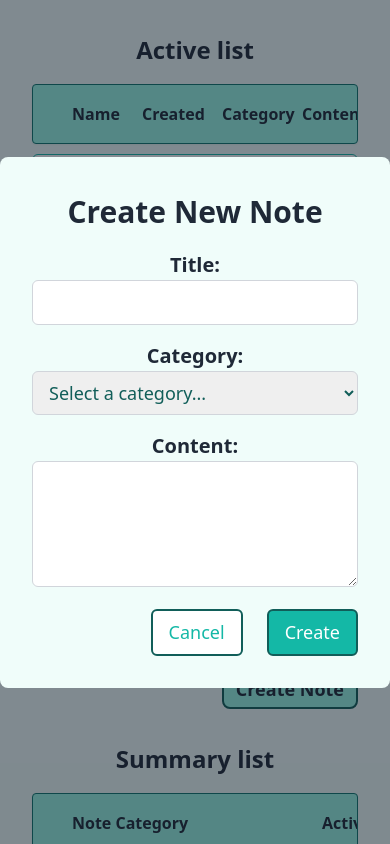
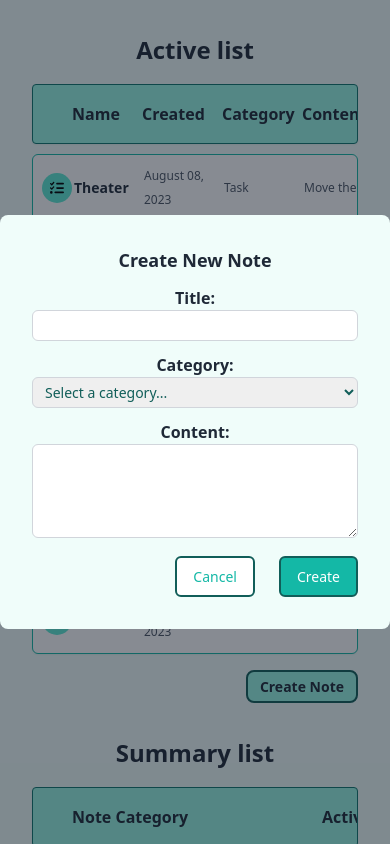
Before and after one commit to KsanaSal/radency-notes-app-react, a React (Vite) app: page / in a window 390 px wide. Both pictures are taken after a click on the button "Create Note". Shown: the top 844 px of the page. Built offline with nearby package versions, Linux system fonts and the light colour scheme.

Commit message:
+ added responsive in modal window

```diff
--- a/src/components/activeArchiveTable/ActiveArchiveHeadTable.tsx
+++ b/src/components/activeArchiveTable/ActiveArchiveHeadTable.tsx
@@ -38,8 +38,6 @@ const ActiveArchiveHeadTable = ({ type }: { type: "active" | "archived" }) => {
                                     className="w-[16px] md:w-[18px] lg:w-[20px] h-[16px] md:h-[18px] lg:h-[20px]"
                                     src={iconArchived}
                                     alt="Icon archive"
-                                    // width="20"
-                                    // height="20"
                                 />
                             </div>
                             <div className="p-1 md:p-2">
@@ -47,8 +45,6 @@ const ActiveArchiveHeadTable = ({ type }: { type: "active" | "archived" }) => {
                                     className="w-[16px] md:w-[18px] lg:w-[20px] h-[16px] md:h-[18px] lg:h-[20px]"
                                     src={iconDelete}
                                     alt="Icon delete"
-                                    // width="20"
-                                    // height="20"
                                 />
                             </div>
                         </div>
@@ -58,8 +54,6 @@ const ActiveArchiveHeadTable = ({ type }: { type: "active" | "archived" }) => {
                                 className="w-[16px] md:w-[18px] lg:w-[20px] h-[16px] md:h-[18px] lg:h-[20px]"
                                 src={iconUnarchived}
                                 alt="Icon archive"
-                                // width="20"
-                                // height="20"
                             />
                         </div>
                     )}
--- a/src/components/buttons/CancelBtn.tsx
+++ b/src/components/buttons/CancelBtn.tsx
@@ -3,7 +3,7 @@ const CancelBtn = ({ handleCloseModal }: { handleCloseModal: () => void }) => {
         <button
             type="button"
             id="cancelCreateNote"
-            className=" text-teal-500 text-[18px] hover:text-teal-800 border-teal-800 border-2 px-4 py-2 rounded-md mr-3 bg-white hover:bg-teal-100"
+            className=" text-teal-500 text-[14px] sm:text-[16px] md:text-[18px] lg:text-[20px] hover:text-teal-800 border-teal-800 border-2 px-4 py-2 rounded-md mr-3 bg-white hover:bg-teal-100"
             onClick={handleCloseModal}
         >
             Cancel
--- a/src/components/buttons/CreateEditBtn.tsx
+++ b/src/components/buttons/CreateEditBtn.tsx
@@ -7,7 +7,7 @@ const CreateEditBtn = () => {
     return (
         <button
             type="submit"
-            className="text-white text-[18px] bg-teal-500 border-teal-800 border-2 px-4 py-2 rounded-md ml-3 hover:bg-teal-100 hover:text-teal-800"
+            className="text-white text-[14px] sm:text-[16px] md:text-[18px] lg:text-[20px] bg-teal-500 border-teal-800 border-2 px-4 py-2 rounded-md ml-3 hover:bg-teal-100 hover:text-teal-800"
         >
             {noteId ? "Edit" : "Create"}
         </button>
--- a/src/components/buttons/CreateNoteBtn.tsx
+++ b/src/components/buttons/CreateNoteBtn.tsx
@@ -5,7 +5,7 @@ const CreateNoteBtn = ({
 }) => {
     return (
         <button
-            className="text-gray-800 font-bold text-[18px] border-2 px-3 py-1 rounded-lg border-teal-800 bg-teal-200 hover:bg-teal-800 hover:text-white block mt-4 ml-auto"
+            className="text-gray-800 font-bold text-[14px] sm:text-[16px] md:text-[18px] lg:text-[20px] border-2 px-3 py-1 rounded-lg border-teal-800 bg-teal-200 hover:bg-teal-800 hover:text-white block mt-4 ml-auto"
             data-create-note
             onClick={handleOpenModal}
         >
--- a/src/components/form/Form.tsx
+++ b/src/components/form/Form.tsx
@@ -67,10 +67,10 @@ const Form = () => {
 
     return (
         <form id="createNoteForm" onSubmit={handleSubmit}>
-            <div className="mb-4">
+            <div className="mb-3 md:mb-4 lg:mb-5">
                 <label
                     htmlFor="noteTitle"
-                    className="block font-semibold text-[20px]"
+                    className="block font-semibold text-[16px] sm:text-[18px] md:text-[20px] lg:text-[24px]"
                 >
                     Title:
                 </label>
@@ -78,22 +78,22 @@ const Form = () => {
                     type="text"
                     id="noteTitle"
                     name="noteTitle"
-                    className="w-full text-[18px] border border-gray-300 rounded-md px-3 py-2 focus:outline-none focus:border-teal-500"
+                    className="w-full text-[14px] sm:text-[16px] md:text-[18px] lg:text-[20px] border border-gray-300 rounded-md px-2 md:px-3 py-1 md:py-2 focus:outline-none focus:border-teal-500"
                     defaultValue={currentNote?.nameTitle || ""}
                     required
                 />
             </div>
-            <div className="mb-4">
+            <div className="mb-3 md:mb-4 lg:mb-5">
                 <label
                     htmlFor="noteCategory"
-                    className="block font-semibold text-[20px]"
+                    className="block font-semibold text-[16px] sm:text-[18px] md:text-[20px] lg:text-[24px]"
                 >
                     Category:
                 </label>
                 <select
                     id="noteCategory"
                     name="noteCategory"
-                    className="w-full text-[18px] text-teal-800 border border-gray-300 rounded-md px-3 py-2 focus:outline-none focus:border-teal-500"
+                    className="w-full text-[14px] sm:text-[16px] md:text-[18px] lg:text-[20px] text-teal-800 border border-gray-300 rounded-md px-2 md:px-3 py-1 md:py-2 focus:outline-none focus:border-teal-500"
                     required
                     value={selectCategory}
                     onChange={(e) => setSelectCategory(e.target.value)}
@@ -111,10 +111,10 @@ const Form = () => {
                     ))}
                 </select>
             </div>
-            <div className="mb-4">
+            <div className="mb-3 md:mb-4 lg:mb-5">
                 <label
                     htmlFor="noteContent"
-                    className="block font-semibold text-[20px]"
+                    className="block font-semibold text-[16px] sm:text-[18px] md:text-[20px] lg:text-[24px]"
                 >
                     Content:
                 </label>
@@ -122,7 +122,7 @@ const Form = () => {
                     id="noteContent"
                     name="noteContent"
                     rows={4}
-                    className="w-full text-[18px] border border-gray-300 rounded-md px-3 py-2 focus:outline-none focus:border-teal-500"
+                    className="w-full text-[14px] sm:text-[16px] md:text-[18px] lg:text-[20px] border border-gray-300 rounded-md px-2 md:px-3 py-1 md:py-2 focus:outline-none focus:border-teal-500"
                     defaultValue={currentNote?.content || ""}
                     required
                 ></textarea>
--- a/src/components/modalWindow/ModalWindow.tsx
+++ b/src/components/modalWindow/ModalWindow.tsx
@@ -7,8 +7,8 @@ const ModalWindow = () => {
 
     return (
         <div className="fixed inset-0 z-10 flex justify-center items-center bg-opacity-50 bg-gray-900">
-            <div className="bg-teal-50 p-8 rounded-lg w-[500px] text-gray-800">
-                <h2 className="text-[30px] font-bold mb-4 text-center">
+            <div className="bg-teal-50 p-8 rounded-lg w-[400px] sm:w-[500px] md:w-[600px] lg:w-[700px] text-gray-800">
+                <h2 className="text-[18px] sm:text-[20px] md:text-[24px] lg:text-[30px] font-bold mb-3 md:mb-4 lg:mb-5 text-center">
                     {noteId ? "Edit Note" : "Create New Note"}
                 </h2>
                 <Form />
--- a/src/components/summaryTable/SummaryBodyTable.tsx
+++ b/src/components/summaryTable/SummaryBodyTable.tsx
@@ -20,8 +20,6 @@ const SummaryBodyTable = () => {
                                     className="w-[16px] md:w-[18px] lg:w-[20px] h-[16px] md:h-[18px] lg:h-[20px]"
                                     src={category.categoryImg}
                                     alt={category.categoryName}
-                                    // width="20"
-                                    // height="20"
                                 />
                             </div>
                         </td>
```
Also changed, not shown: src/components/activeArchiveTable/ActiveArchiveBodyTable.tsx (+0 -10 lines).
